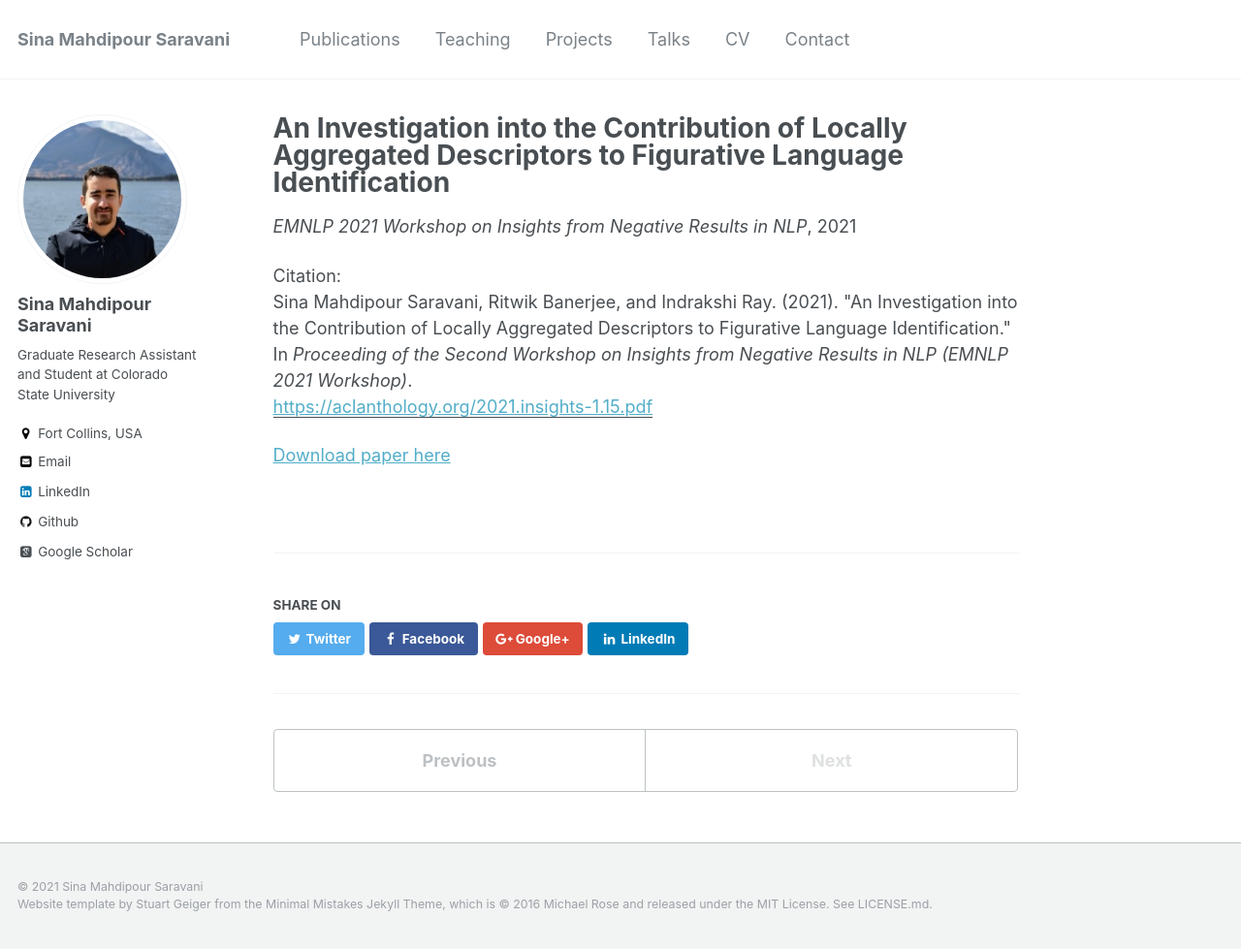
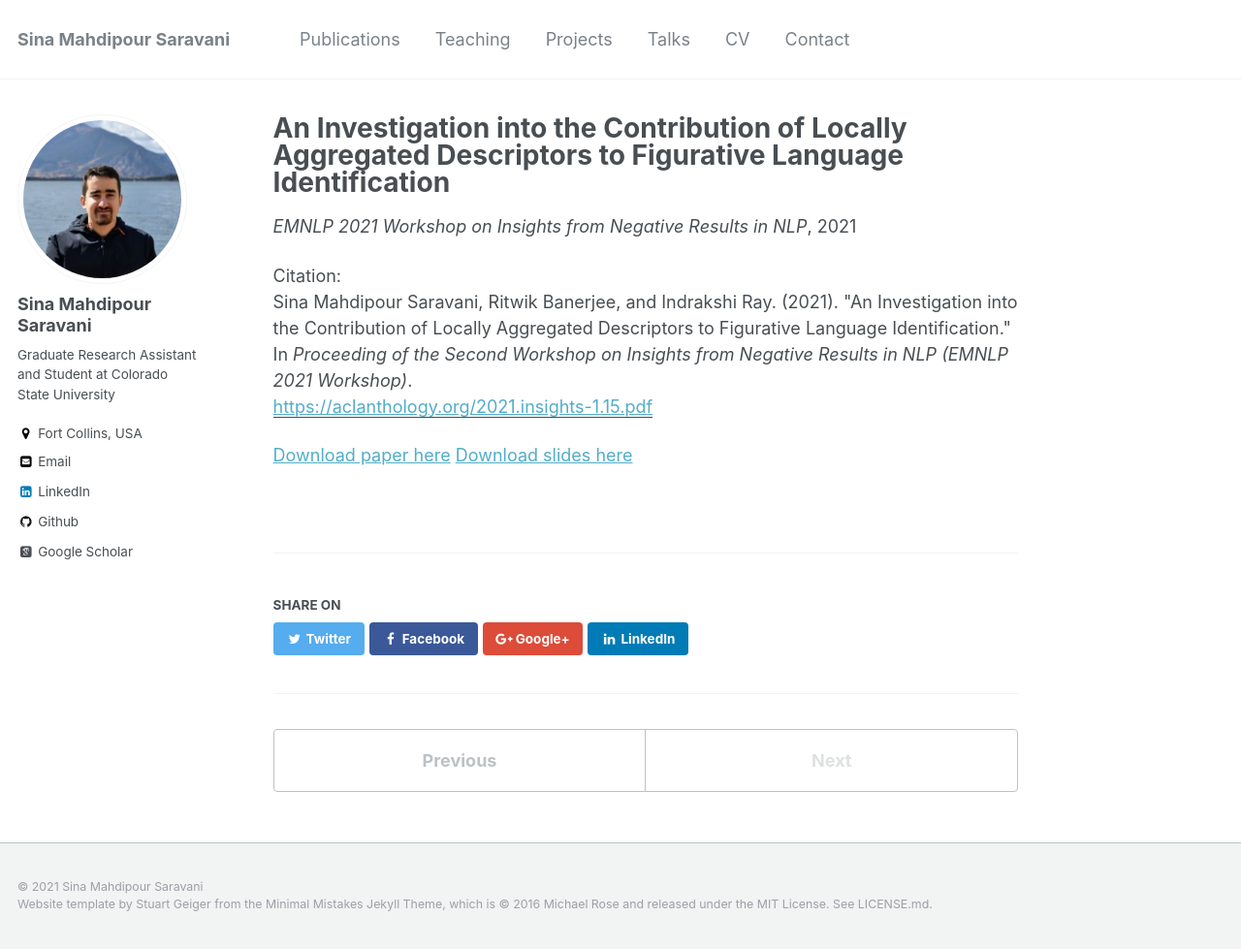
Before and after one commit to sinamps/sinamps.github.io, a Jekyll site: the page built from _publications/2021-08-05-emnlp-negative-results.md, in a window 1280 px wide and 979 px high. Shown: the whole window at 97% size. Built offline with Jekyll 4.4.1, drawn with Linux system fonts in a browser that asks for light colours; some web fonts are replaced.

Commit message:
Update 2021-08-05-emnlp-negative-results.md

```diff
--- a/_publications/2021-08-05-emnlp-negative-results.md
+++ b/_publications/2021-08-05-emnlp-negative-results.md
@@ -11,5 +11,5 @@ citation: 'Sina Mahdipour Saravani, Ritwik Banerjee, and Indrakshi Ray. (2021).
 <!-- This paper is about the number 1. The number 2 is left for future work. -->
 <!--Paper [EMNLP 2021 Workshop on Insights from Negative Results in NLP](https://insights-workshop.github.io/). -->
 [Download paper here](https://aclanthology.org/2021.insights-1.15.pdf)
-
+[Download slides here](https://sinamps.github.io/files/slides_nextvlad_for_nlp.pptx)
 <!-- Recommended citation: Your Name, You. (2009). "Paper Title Number 1." <i>Journal 1</i>. 1(1). -->
```
